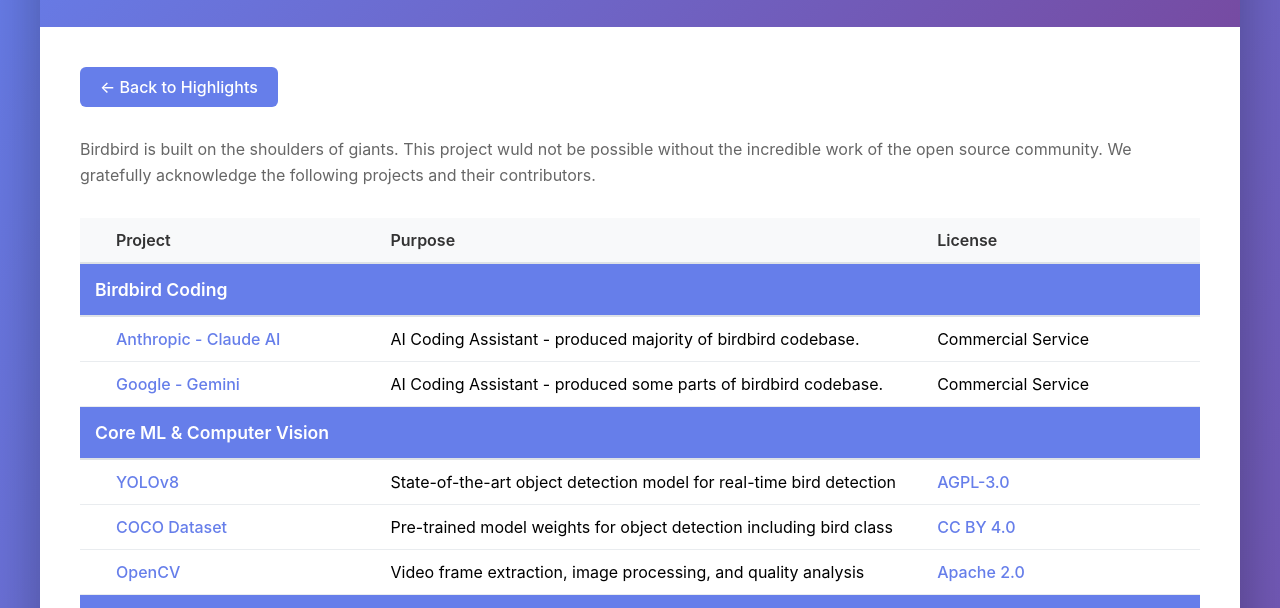
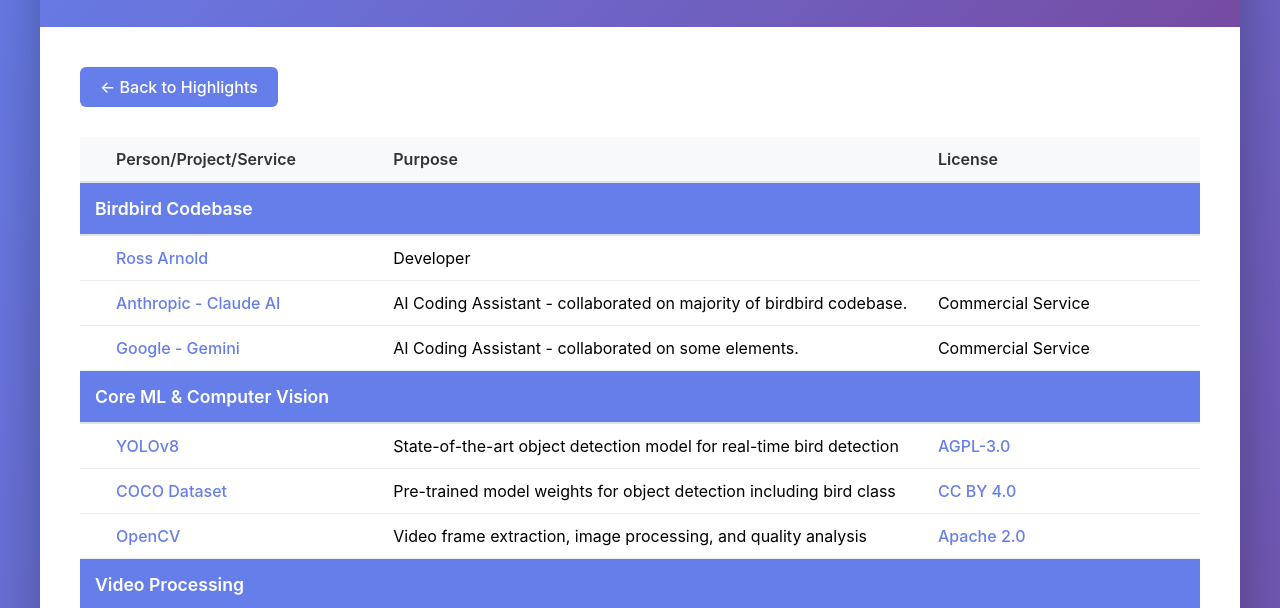
Before and after one commit to rssrn/birdbird-website, a plain HTML site: page dist/credits.html in a window 1280 px wide. Shown: the part 133-741 px from the top of the page. Drawn offline with Linux system fonts and the light colour scheme.

Commit message:
further tweaks to credits

```diff
--- a/dist/credits.html
+++ b/dist/credits.html
@@ -152,33 +152,35 @@
         <div class="content">
             <a href="/" class="back-link">← Back to Highlights</a>
 
-            <div class="intro">
-                <p>Birdbird is built on the shoulders of giants. This project wuld not be possible without the incredible work of the open source community. We gratefully acknowledge the following projects and their contributors.</p>
-            </div>
-
             <table>
                 <thead>
                     <tr>
                         <th class="icon-col"></th>
-                        <th style="width: 25%">Project</th>
+                        <th style="width: 25%">Person/Project/Service</th>
                         <th style="width: 50%">Purpose</th>
                         <th style="width: 25%">License</th>
                     </tr>
                 </thead>
                 <tbody id="credits-body">
                     <tr>
-                        <th colspan="4" class="section-header">Birdbird Coding</th>
+                        <th colspan="4" class="section-header">Birdbird Codebase</th>
+                    </tr>
+                    <tr>
+                        <td class="icon-col"></td>
+                        <td><a href="https://www.linkedin.com/in/rarnold/" target="_blank">Ross Arnold</a></td>
+                        <td>Developer</td>
+                        <td></td>
                     </tr>
                     <tr>
                         <td class="icon-col"></td>
                         <td><a href="https://claude.ai/" target="_blank">Anthropic - Claude AI</a></td>
-                        <td>AI Coding Assistant - produced majority of birdbird codebase.</td>
+                        <td>AI Coding Assistant - collaborated on majority of birdbird codebase.</td>
                         <td>Commercial Service</td>
                     </tr>
                     <tr>
                         <td class="icon-col"></td>
                         <td><a href="https://gemini.google.com/" target="_blank">Google - Gemini</a></td>
-                        <td>AI Coding Assistant - produced some parts of birdbird codebase.</td>
+                        <td>AI Coding Assistant - collaborated on some elements.</td>
                         <td>Commercial Service</td>
                     </tr>
                     <tr>
```
